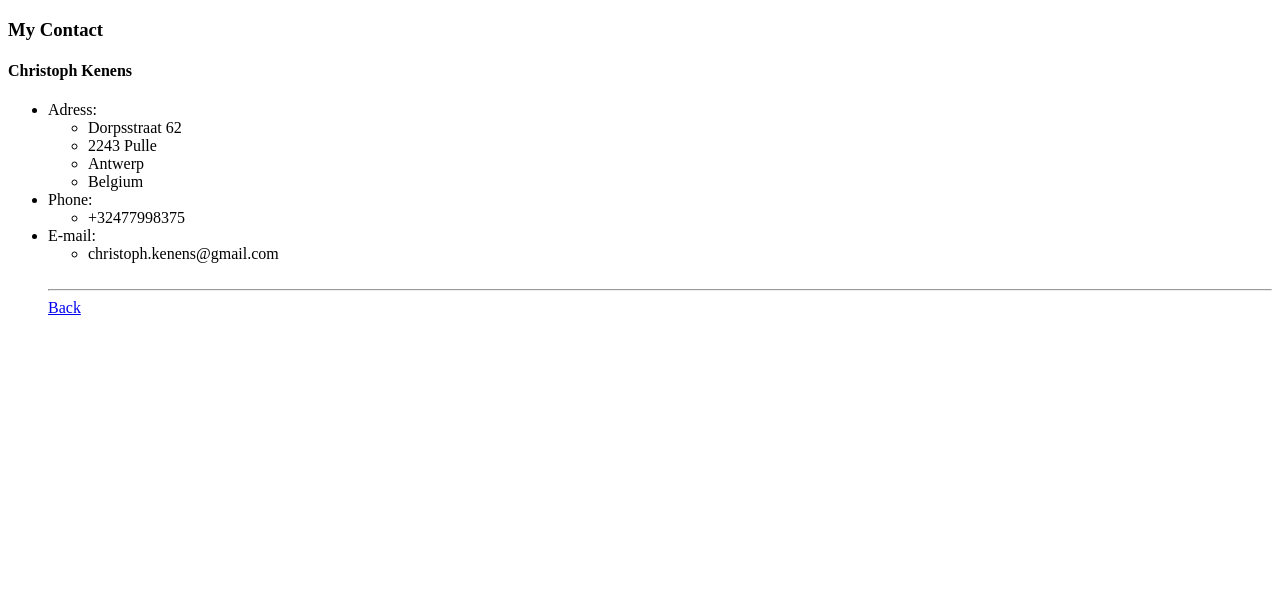
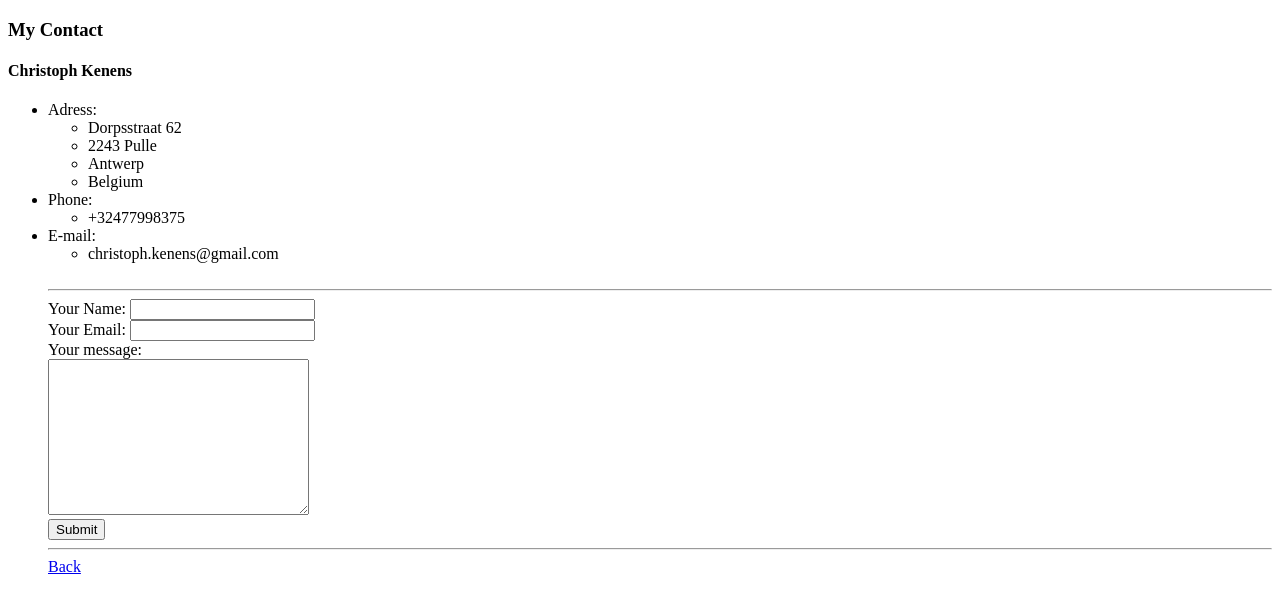
Before and after one commit to KenensC/HTML---Personal-Site, a plain HTML site: page myContact.html in a window 1280 px wide. Drawn offline with Linux system fonts and the light colour scheme.

Commit message:
adding forms

```diff
--- a/myContact.html
+++ b/myContact.html
@@ -25,8 +25,18 @@
         <ul>
             <li>christoph.kenens@gmail.com</li>
     </ul>
-    <br>
-    <hr>
-    <a href="index.html">Back</a>
+<br>
+<hr>
+<form action="mailto:christoph.kenens@basf.com" method="post" enctype="text/plain">
+    <label>Your Name:</label>
+    <input type="text" name="yourName" id=""><br>
+    <label>Your Email:</label>
+    <input type="email" name="yourEmail" id=""><br>
+    <label>Your message:</label> <br>
+    <textarea name="yourMessage" id="" cols="30" rows="10"></textarea><br>
+    <input type="submit" name="" id="">
+</form>
+<hr>
+<a href="index.html">Back</a>
 </body>
 </html>
```
Also changed, not shown: index.html (+8 -18 lines).
